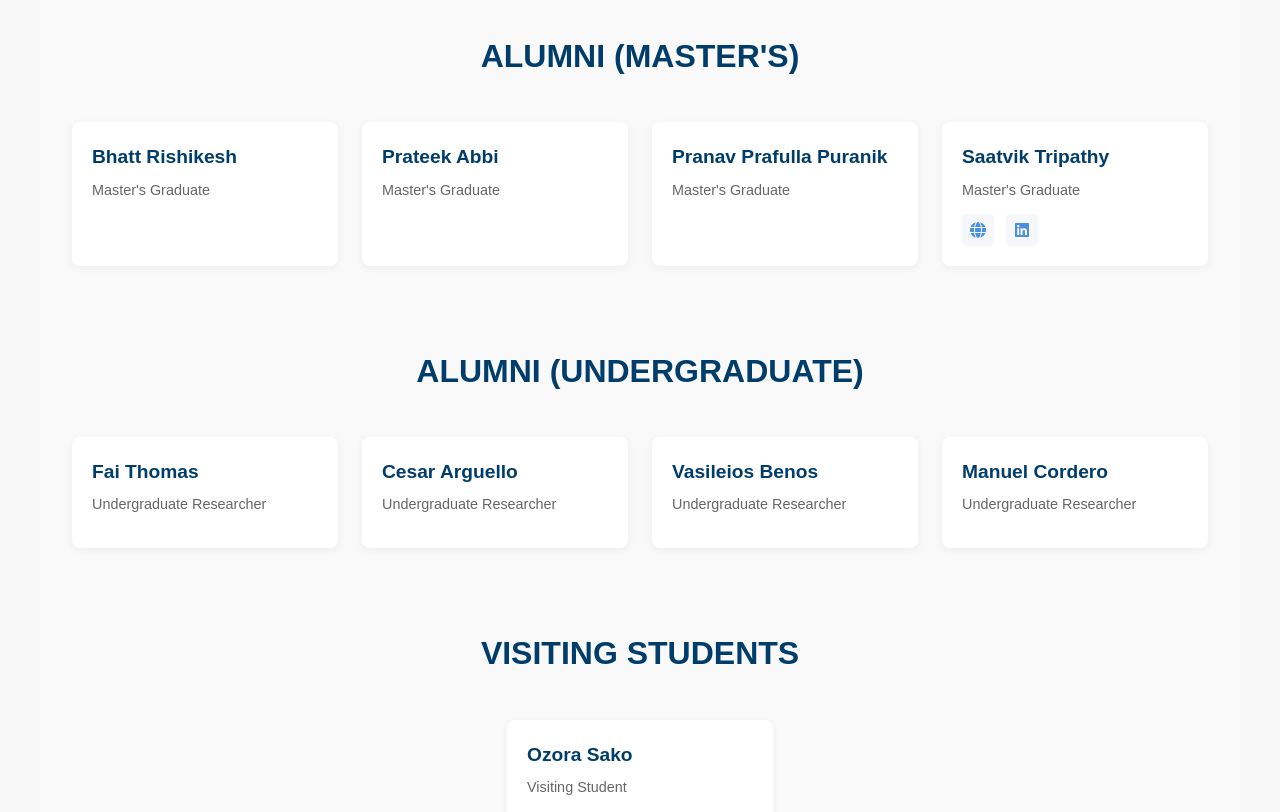
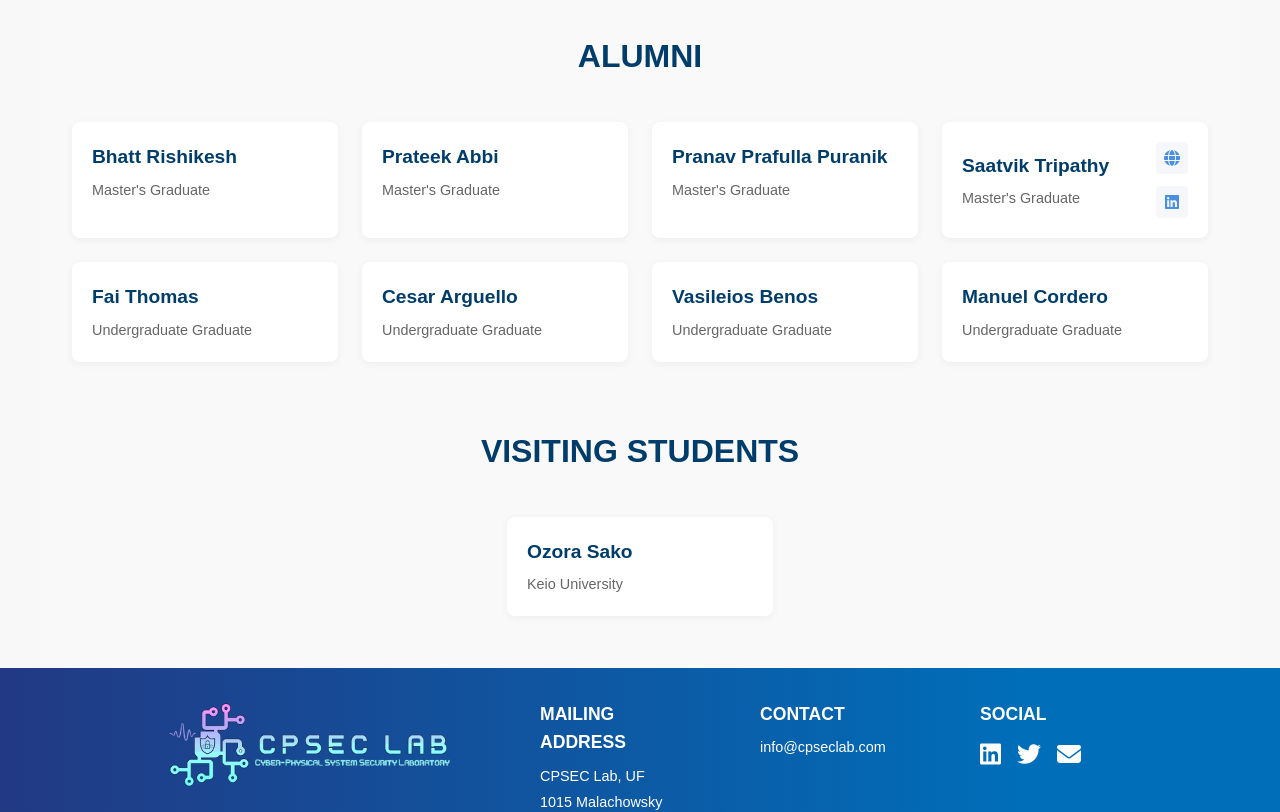
Before and after one commit to CPSecLab/cpseclabwebsite, a React (Create React App) app: page /team in a window 1280 px wide. Shown: the part 1380-2192 px from the top of the page. Built offline with nearby package versions, Linux system fonts and the light colour scheme.

Commit message:
updated teams page

```diff
--- a/src/pages/HomePage/HomePage.css
+++ b/src/pages/HomePage/HomePage.css
@@ -35,7 +35,7 @@
 
 .homepage-section-container {
   max-width: 1200px;
-  margin: 2rem auto;
+  margin: 1rem auto;
   padding: 0 2rem;
 }
 
@@ -43,7 +43,7 @@
   font-size: 2.4rem;
   font-weight: 600;
   text-align: center;
-  margin: 3rem auto 3rem;
+  margin: 1rem auto 2rem;
   color: #003d6b;
   position: relative;
   padding: 1rem 2rem;
--- a/src/pages/HomePage/NewsContainer/NewsContainer.css
+++ b/src/pages/HomePage/NewsContainer/NewsContainer.css
@@ -5,7 +5,7 @@
   --card-bg: #fff;
   --card-shadow: 0 4px 8px rgba(0, 0, 0, 0.1);
   --border-radius: 15px;
-  --card-spacing: 20px;
+  --card-spacing: 25px;
 }
 
 /* Main container */
@@ -21,7 +21,7 @@
 .news-container {
   width: 100%;
   position: relative;
-  margin-bottom: 60px;
+  margin-bottom: 10px;
 }
 
 .news-viewport {
--- a/src/pages/TeamPage/TeamInfo/TeamData.jsx
+++ b/src/pages/TeamPage/TeamInfo/TeamData.jsx
@@ -11,23 +11,22 @@ const teamData = [
     designation: "Lab Director",
     image: directorImage,
     description:
-      "Dr. Sara Rampazzi leads the CPSEC Lab, focusing on cyber-physical systems security and privacy.",
+      "Sara Rampazzi, Ph.D., is an assistant professor at the University of Florida since 2021. She is a member of the Florida Institute for Cybersecurity Research (FICS), Warren B. Nelms Institute, and Florida Institute for National Security (FINS). Several media outlets covered her works on injecting inaudible and invisible light commands into smart home devices and protecting underwater datacenters from acoustic attacks. She is currently Associate Chair of IEEE Security & Privacy 2025 and 2026, and Program Co-Chair of the USENIX VehicleSec Symposium 2025. She also chaired the 2023 IEEE Workshop on Offensive Technologies (WOOT’23) and the 2nd Annual Embedded Security Workshop (EmSec 2020). Dr. Rampazzi received the Medtronic Outstanding Research Contributor Recognition for medical device security in 2020. Her work is sponsored by NSF, ONR, Meta, and Toyota Info Tech Lab. More info: https://scholar.google.com/citations?user=I9d0CrAAAAAJ&hl=eng",
     socials: {
       email: "",
-      linkedin: "asasasasasas",
-      github: null,
+      website: "",
+      googleScholar:
+        "https://scholar.google.com/citations?user=I9d0CrAAAAAJ&hl=eng",
+      linkedin: "",
+      github: "",
     },
     researchInterests: [],
-    papers: [
-      {
-        title:
-          "Deep Note: Can Acoustic Interference Damage the Availability of Hard Disk Storage?",
-        link: "https://www.hotsos.org/paper-link",
-      },
-    ],
-    awards: ["SK Hynix Best Paper Award"],
+    papers: [],
+    awards: [],
     hierarchy: 1,
   },
+
+  //Research Assistant ( Hierarchy : 2)
   {
     id: 2,
     name: "Sri Hrushikesh Varma Bhupathiraju",
@@ -78,10 +77,10 @@ const teamData = [
     designation: "Research Assistant",
     image: weidongImage,
     description:
-      "Weidong is pursuing a Ph.D. under the supervision of Dr. Sara Rampazzi and Dr. Butler at the University of Florida. He got his B.S. degree from Huazhong University of Science and Technology and M.S. degree from Xiamen University. His current projects include combining Intel's Software Guard Extensions (SGX) and solid-state drives (SSD's) for defending against encryption ransomware and secure deletion with emerging non-volatile memory.",
+      " Weidong is a Ph.D. candidate under supervision of Dr. Kevin Butler and Dr. Sara Rampazzi at the University of Florida. He got his B.S. degree from Huazhong University of Science and Technology and M.S. degree from Xiamen University. His research focus is system security and cyber physical security related with I/O stack. His hobbies include basketball, swimming, watching movie and traveling.",
     socials: {
       email: "weidong.zhu@ufl.edu",
-      website: "",
+      website: "https://cise.ufl.edu/~weidong/",
       googleScholar: "",
       linkedin: "",
       github: "",
@@ -97,18 +96,15 @@ const teamData = [
     designation: "Research Assistant",
     image: carsonImage,
     description:
-      "Carson is currently pursuing his Ph.D. under the supervision of Dr. Sara Rampazzi and Dr. Kevin Butler at the University of Florida. He earned his bachelor's degree from William & Mary in Williamsburg, Virginia. His current projects include signal analysis for Electromagnetic control-flow attestation.",
+      "Carson is currently pursuing his Ph.D. under the supervision of Dr. Kevin Butler at the University of Florida. He earned his bachelor’s degree in physics from William & Mary in Williamsburg, Virginia. His current projects include signal analysis for Electromagnetic control-flow attestation. His hobbies include watching movies, reading, and cooking.",
     socials: {
       email: "carson.stillman@ufl.edu",
-      website: "",
+      website: "https://carsonstillman.github.io/carson_stillman/",
       googleScholar: "",
       linkedin: "",
       github: "",
     },
-    researchInterests: [
-      "Embedded Systems Security",
-      "Electromagnetic Side-Channels Analysis",
-    ],
+    researchInterests: ["Embedded Systems Security"],
     papers: [],
     awards: [],
     hierarchy: 2,
@@ -243,6 +239,7 @@ const teamData = [
     id: 14,
     name: "Ozora Sako",
     designation: "Visiting Student",
+    university: "Keio University",
     image: null,
     description: "",
     socials: {
--- a/src/pages/TeamPage/TeamPage.css
+++ b/src/pages/TeamPage/TeamPage.css
@@ -139,11 +139,19 @@
   gap: 0.75rem;
 }
 
+/* Alumni Header: Holds info at left and stacked icons at right */
+.alumni-header {
+  display: flex;
+  align-items: center;
+  justify-content: space-between;
+}
+
 /* Alumni Info */
 .alumni-info {
   text-align: left;
 }
 
+/* Alumni Name */
 .alumni-name {
   color: #003d6b;
   font-size: 1.2rem;
@@ -151,18 +159,24 @@
   font-weight: 600;
 }
 
-.alumni-designation {
+/* Alumni Degree or Extra Info */
+.alumni-degree {
   color: #666;
   font-size: 0.9rem;
   margin: 0;
 }
 
-/* Social Icons */
-.alumni-social-icons {
+/* Social Icons: stacked vertically in a column */
+.alumni-social-icons-stack {
   display: flex;
+  flex-direction: column;
   gap: 0.75rem;
 }
 
+/* If you prefer to re-use the same wrapper name, you could rename the
+  existing .alumni-social-icons class to .alumni-social-icons-stack. */
+
+/* Social Icon Wrapper */
 .social-icon-wrapper {
   width: 32px;
   height: 32px;
--- a/src/pages/TeamPage/TeamPage.jsx
+++ b/src/pages/TeamPage/TeamPage.jsx
@@ -10,18 +10,22 @@ import { faLinkedin } from "@fortawesome/free-brands-svg-icons";
 const TeamPage = () => {
   const navigate = useNavigate();
 
-  // Filter active members and alumni by hierarchy
+  // Active members (hierarchy 1 and 2)
   const activeMembers = teamData.filter((member) => member.hierarchy <= 2);
-  const mastersAlumni = teamData.filter((member) => member.hierarchy === 3);
-  const undergradAlumni = teamData.filter((member) => member.hierarchy === 4);
+
+  // Combine alumni (masters: hierarchy 3 & undergraduate: hierarchy 4)
+  const alumni = teamData.filter(
+    (member) => member.hierarchy === 3 || member.hierarchy === 4
+  );
+
+  // Visiting students (hierarchy 5)
   const visitingStudents = teamData.filter((member) => member.hierarchy === 5);
 
-  // Function to navigate to social links
   const handleSocialLink = (url) => {
     if (url) window.open(url, "_blank", "noopener noreferrer");
   };
 
-  // Grouping active team members by designation
+  // Group active members by designation
   const groupedActiveMembers = activeMembers.reduce((groups, member) => {
     const designation = member.designation;
     if (!groups[designation]) {
@@ -37,7 +41,6 @@ const TeamPage = () => {
       <div className="lab-logo-container">
         <img src={labLogo} alt="CPSEC Lab Logo" className="homepage-lab-logo" />
       </div>
-
       {/* Active Members Section */}
       {Object.keys(groupedActiveMembers).map((designation, idx) => (
         <section key={idx} className="designation-group">
@@ -74,20 +77,24 @@ const TeamPage = () => {
         </section>
       ))}
 
-      {/* Alumni Section Container */}
+      {/* Alumni Section */}
+      {alumni.length > 0 && (
         <section className="alumni-container">
-        {/* Masters Alumni */}
-        {mastersAlumni.length > 0 && (
           <div className="alumni-section">
-            <h2 className="designation-title">ALUMNI (MASTER'S)</h2>
+            <h2 className="designation-title">ALUMNI</h2>
             <div className="alumni-row">
-              {mastersAlumni.map((alumnus) => (
+              {alumni.map((alumnus) => (
                 <div key={alumnus.id} className="alumni-card">
+                  <div className="alumni-header">
                     <div className="alumni-info">
                       <h3 className="alumni-name">{alumnus.name}</h3>
-                    <p className="alumni-designation">Master's Graduate</p>
+                      <p className="alumni-degree">
+                        {alumnus.hierarchy === 3
+                          ? "Master's Graduate"
+                          : "Undergraduate Graduate"}
+                      </p>
                     </div>
-                  <div className="alumni-social-icons">
+                    <div className="alumni-social-icons-stack">
                       {alumnus.socials.email && (
                         <span
                           className="social-icon-wrapper"
@@ -123,77 +130,29 @@ const TeamPage = () => {
                       )}
                     </div>
                   </div>
-              ))}
-            </div>
-          </div>
-        )}
-
-        {/* Undergraduate Alumni */}
-        {undergradAlumni.length > 0 && (
-          <div className="alumni-section">
-            <h2 className="designation-title">ALUMNI (UNDERGRADUATE)</h2>
-            <div className="alumni-row">
-              {undergradAlumni.map((alumnus) => (
-                <div key={alumnus.id} className="alumni-card">
-                  <div className="alumni-info">
-                    <h3 className="alumni-name">{alumnus.name}</h3>
-                    <p className="alumni-designation">
-                      Undergraduate Researcher
-                    </p>
-                  </div>
-                  <div className="alumni-social-icons">
-                    {alumnus.socials.email && (
-                      <span
-                        className="social-icon-wrapper"
-                        onClick={() =>
-                          handleSocialLink(`mailto:${alumnus.socials.email}`)
-                        }
-                        aria-label={`Email ${alumnus.name}`}
-                      >
-                        <FontAwesomeIcon icon={faEnvelope} />
-                      </span>
-                    )}
-                    {alumnus.socials.website && (
-                      <span
-                        className="social-icon-wrapper"
-                        onClick={() =>
-                          handleSocialLink(alumnus.socials.website)
-                        }
-                        aria-label={`${alumnus.name}'s website`}
-                      >
-                        <FontAwesomeIcon icon={faGlobe} />
-                      </span>
-                    )}
-                    {alumnus.socials.linkedin && (
-                      <span
-                        className="social-icon-wrapper"
-                        onClick={() =>
-                          handleSocialLink(alumnus.socials.linkedin)
-                        }
-                        aria-label={`${alumnus.name}'s LinkedIn profile`}
-                      >
-                        <FontAwesomeIcon icon={faLinkedin} />
-                      </span>
-                    )}
-                  </div>
                 </div>
               ))}
             </div>
           </div>
+        </section>
       )}
 
-        {/* Visiting Students */}
+      {/* Visiting Students Section */}
       {visitingStudents.length > 0 && (
+        <section className="alumni-container">
           <div className="alumni-section">
             <h2 className="designation-title">VISITING STUDENTS</h2>
             <div className="alumni-row">
               {visitingStudents.map((student) => (
                 <div key={student.id} className="alumni-card">
+                  <div className="alumni-header">
                     <div className="alumni-info">
                       <h3 className="alumni-name">{student.name}</h3>
-                    <p className="alumni-designation">Visiting Student</p>
+                      {student.university && (
+                        <p className="alumni-degree">{student.university}</p>
+                      )}
                     </div>
-                  <div className="alumni-social-icons">
+                    <div className="alumni-social-icons-stack">
                       {student.socials.email && (
                         <span
                           className="social-icon-wrapper"
@@ -229,11 +188,12 @@ const TeamPage = () => {
                       )}
                     </div>
                   </div>
+                </div>
               ))}
             </div>
           </div>
+        </section>
       )}
-      </section>
     </div>
   );
 };
```
Also changed, not shown: src/pages/ApplicationFormPage/ApplicationFormPage.css (+53 -21 lines), src/pages/ApplicationFormPage/ApplicationFormPage.jsx (+7 -7 lines), src/pages/JoinTheLabPage/JoinTheLabPage.jsx (+10 -21 lines). Lines whose indentation alone changed are shown as unchanged.
